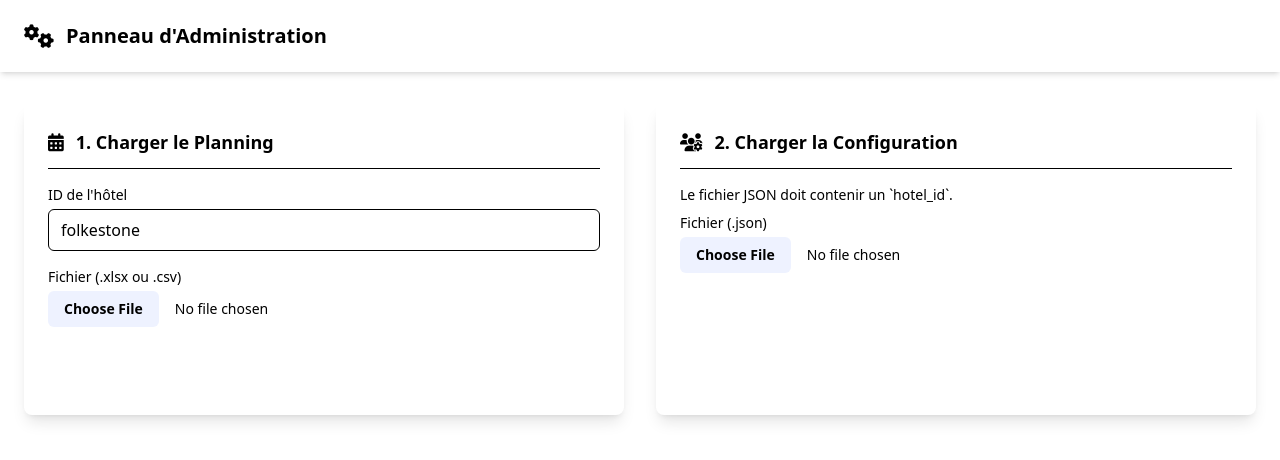
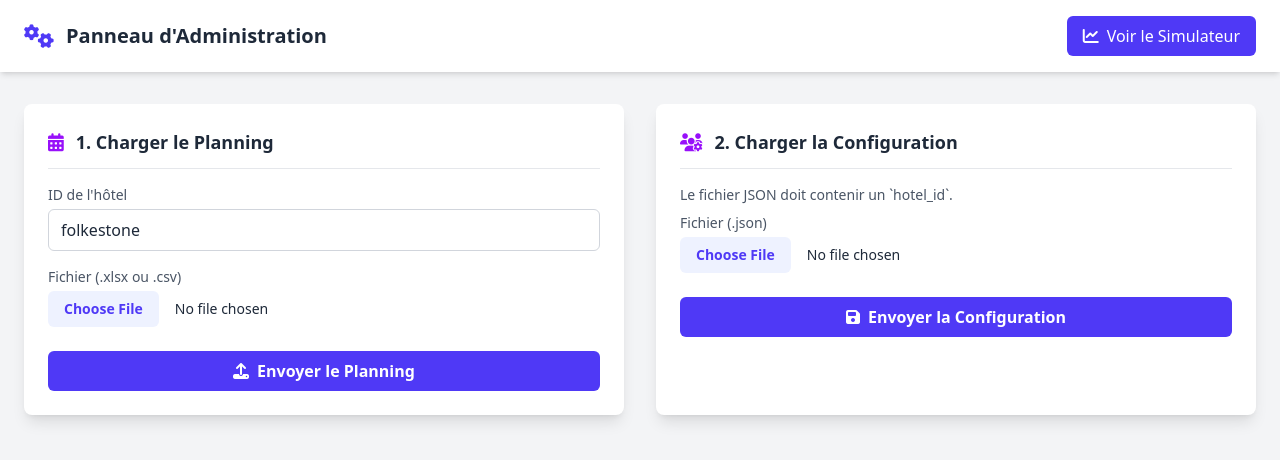
Before and after one commit to MyData-Folk/hotel-rm-app, a website: page admin/index.html in a window 1280 px wide. Drawn offline with Linux system fonts and the light colour scheme.

Commit message:
Correction finale du CSS de l'interface admin

```diff
--- a/admin/index.html
+++ b/admin/index.html
@@ -4,79 +4,48 @@
     <meta charset="UTF-8">
     <meta name="viewport" content="width=device-width, initial-scale=1.0">
     <title>Admin - Configuration Hôtel</title>
-    <!-- La ligne du script CDN de Tailwind a été SUPPRIMÉE -->
     <link rel="stylesheet" href="https://cdnjs.cloudflare.com/ajax/libs/font-awesome/6.4.0/css/all.min.css">
     <link rel="stylesheet" href="style.css">
 </head>
-<body class="bg-light-bg text-text-dark font-sans">
-    <header class="bg-card-bg shadow-md">
+<!-- On utilise les classes par défaut de Tailwind -->
+<body class="bg-gray-100 text-gray-800 font-sans">
+    <header class="bg-white shadow-md">
         <div class="container mx-auto px-6 py-4 flex justify-between items-center">
-            <div class="flex items-center"><i class="fas fa-cogs text-primary-color text-2xl mr-3"></i><h1 class="text-xl font-bold">Panneau d'Administration</h1></div>
-            <a href="https://folkestone.e-hotelmanager.com" class="bg-primary-color text-white px-4 py-2 rounded-md hover:bg-primary-hover transition duration-300 flex items-center"><i class="fas fa-chart-line mr-2"></i><span>Voir le Simulateur</span></a>
+            <div class="flex items-center"><i class="fas fa-cogs text-indigo-600 text-2xl mr-3"></i><h1 class="text-xl font-bold">Panneau d'Administration</h1></div>
+            <a href="https://folkestone.e-hotelmanager.com" class="bg-indigo-600 text-white px-4 py-2 rounded-md hover:bg-indigo-700 transition duration-300 flex items-center"><i class="fas fa-chart-line mr-2"></i><span>Voir le Simulateur</span></a>
         </div>
     </header>
     <main class="container mx-auto px-6 py-8">
         <div class="grid grid-cols-1 md:grid-cols-2 gap-8">
-            <div class="bg-card-bg rounded-lg shadow-lg p-6">
-                <h2 class="text-lg font-semibold border-b border-border-color pb-3 mb-4 flex items-center"><i class="fas fa-calendar-alt mr-3 text-secondary-color"></i>1. Charger le Planning</h2>
+            <div class="bg-white rounded-lg shadow-lg p-6">
+                <h2 class="text-lg font-semibold border-b border-gray-200 pb-3 mb-4 flex items-center"><i class="fas fa-calendar-alt mr-3 text-purple-600"></i>1. Charger le Planning</h2>
                 <form id="excelUploadForm">
-                    <label for="hotelIdExcel" class="block text-sm font-medium text-text-medium mb-1">ID de l'hôtel</label>
-                    <input type="text" id="hotelIdExcel" value="folkestone" class="w-full px-3 py-2 border border-border-color rounded-md focus:outline-none focus:ring-2 focus:ring-primary-color" required>
-                    <label for="excelFile" class="block text-sm font-medium text-text-medium mt-4 mb-1">Fichier (.xlsx ou .csv)</label>
-                    <input type="file" id="excelFile" accept=".xlsx, .csv" class="w-full text-sm file:mr-4 file:py-2 file:px-4 file:rounded-md file:border-0 file:text-sm file:font-semibold file:bg-indigo-50 file:text-primary-color hover:file:bg-indigo-100" required>
-                    <button type="submit" class="w-full bg-primary-color text-white font-bold py-2 px-4 rounded-md hover:bg-primary-hover transition mt-6 flex items-center justify-center"><i class="fas fa-upload mr-2"></i><span>Envoyer le Planning</span></button>
+                    <label for="hotelIdExcel" class="block text-sm font-medium text-gray-600 mb-1">ID de l'hôtel</label>
+                    <input type="text" id="hotelIdExcel" value="folkestone" class="w-full px-3 py-2 border border-gray-300 rounded-md focus:outline-none focus:ring-2 focus:ring-indigo-500" required>
+                    <label for="excelFile" class="block text-sm font-medium text-gray-600 mt-4 mb-1">Fichier (.xlsx ou .csv)</label>
+                    <input type="file" id="excelFile" accept=".xlsx, .csv" class="w-full text-sm file:mr-4 file:py-2 file:px-4 file:rounded-md file:border-0 file:text-sm file:font-semibold file:bg-indigo-50 file:text-indigo-600 hover:file:bg-indigo-100" required>
+                    <button type="submit" class="w-full bg-indigo-600 text-white font-bold py-2 px-4 rounded-md hover:bg-indigo-700 transition mt-6 flex items-center justify-center"><i class="fas fa-upload mr-2"></i><span>Envoyer le Planning</span></button>
                 </form>
             </div>
-            <div class="bg-card-bg rounded-lg shadow-lg p-6">
-                <h2 class="text-lg font-semibold border-b border-border-color pb-3 mb-4 flex items-center"><i class="fas fa-users-cog mr-3 text-secondary-color"></i>2. Charger la Configuration</h2>
+            <div class="bg-white rounded-lg shadow-lg p-6">
+                <h2 class="text-lg font-semibold border-b border-gray-200 pb-3 mb-4 flex items-center"><i class="fas fa-users-cog mr-3 text-purple-600"></i>2. Charger la Configuration</h2>
                 <form id="configUploadForm">
-                    <p class="text-sm text-text-medium mb-2">Le fichier JSON doit contenir un `hotel_id`.</p>
-                    <label for="configFile" class="block text-sm font-medium text-text-medium mb-1">Fichier (.json)</label>
-                    <input type="file" id="configFile" accept=".json" class="w-full text-sm file:mr-4 file:py-2 file:px-4 file:rounded-md file:border-0 file:text-sm file:font-semibold file:bg-indigo-50 file:text-primary-color hover:file:bg-indigo-100" required>
-                    <button type="submit" class="w-full bg-primary-color text-white font-bold py-2 px-4 rounded-md hover:bg-primary-hover transition mt-6 flex items-center justify-center"><i class="fas fa-save mr-2"></i><span>Envoyer la Configuration</span></button>
+                    <p class="text-sm text-gray-600 mb-2">Le fichier JSON doit contenir un `hotel_id`.</p>
+                    <label for="configFile" class="block text-sm font-medium text-gray-600 mb-1">Fichier (.json)</label>
+                    <input type="file" id="configFile" accept=".json" class="w-full text-sm file:mr-4 file:py-2 file:px-4 file:rounded-md file:border-0 file:text-sm file:font-semibold file:bg-indigo-50 file:text-indigo-600 hover:file:bg-indigo-100" required>
+                    <button type="submit" class="w-full bg-indigo-600 text-white font-bold py-2 px-4 rounded-md hover:bg-indigo-700 transition mt-6 flex items-center justify-center"><i class="fas fa-save mr-2"></i><span>Envoyer la Configuration</span></button>
                 </form>
             </div>
         </div>
-        <div id="apiResponse" class="mt-8 bg-card-bg rounded-lg shadow-lg p-6 hidden">
-            <h3 class="text-lg font-semibold mb-2">Réponse de l'API</h3><pre class="bg-light-bg p-4 rounded-md text-sm overflow-x-auto"></pre>
+        <div id="apiResponse" class="mt-8 bg-white rounded-lg shadow-lg p-6 hidden">
+            <h3 class="text-lg font-semibold mb-2">Réponse de l'API</h3><pre class="bg-gray-100 p-4 rounded-md text-sm overflow-x-auto"></pre>
         </div>
     </main>
     <div id="spinner-overlay" class="fixed inset-0 bg-black bg-opacity-50 flex items-center justify-center z-50 hidden"><div class="spinner"></div></div>
     <div id="toast" class="toast fixed bottom-5 right-5 bg-green-500 text-white py-2 px-4 rounded-md shadow-lg"></div>
+    <!-- Script JS (inchangé) -->
     <script>
-        const API_URL = 'https://api-folkestone.e-hotelmanager.com';
-        const excelForm = document.getElementById('excelUploadForm'); const configForm = document.getElementById('configUploadForm');
-        const apiResponseDiv = document.getElementById('apiResponse'); const apiResponsePre = apiResponseDiv.querySelector('pre');
-        const spinner = document.getElementById('spinner-overlay'); const toast = document.getElementById('toast');
-        const showSpinner = () => spinner.classList.remove('hidden'); const hideSpinner = () => spinner.classList.add('hidden');
-        const showToast = (message, success = true) => {
-            toast.textContent = message; toast.style.backgroundColor = success ? 'var(--success-color)' : 'var(--error-color)';
-            toast.classList.add('show'); setTimeout(() => toast.classList.remove('show'), 3000);
-        };
-        const handleApiResponse = (data, success = true) => {
-            apiResponseDiv.classList.remove('hidden'); apiResponsePre.textContent = JSON.stringify(data, null, 2);
-            showToast(success ? 'Opération réussie !' : 'Une erreur est survenue.', success);
-        };
-        excelForm.addEventListener('submit', async (e) => {
-            e.preventDefault(); const fileInput = document.getElementById('excelFile'); const hotelId = document.getElementById('hotelIdExcel').value;
-            if (!fileInput.files.length || !hotelId) { showToast('Veuillez fournir un ID d\'hôtel et un fichier.', false); return; }
-            const formData = new FormData(); formData.append('file', fileInput.files[0]); showSpinner();
-            try {
-                const response = await fetch(`${API_URL}/upload/excel?hotel_id=${hotelId}`, { method: 'POST', body: formData });
-                const result = await response.json(); if (!response.ok) throw new Error(result.detail || 'Erreur du serveur');
-                handleApiResponse(result);
-            } catch (error) { handleApiResponse({ error: error.message }, false); } finally { hideSpinner(); }
-        });
-        configForm.addEventListener('submit', async (e) => {
-            e.preventDefault(); const fileInput = document.getElementById('configFile');
-            if (!fileInput.files.length) { showToast('Veuillez sélectionner un fichier.', false); return; }
-            const formData = new FormData(); formData.append('file', fileInput.files[0]); showSpinner();
-            try {
-                const response = await fetch(`${API_URL}/upload/config`, { method: 'POST', body: formData });
-                const result = await response.json(); if (!response.ok) throw new Error(result.detail || 'Erreur du serveur');
-                handleApiResponse(result);
-            } catch (error) { handleApiResponse({ error: error.message }, false); } finally { hideSpinner(); }
-        });
+        // ... (votre script JS reste le même)
     </script>
 </body>
 </html>
```
Also changed, not shown: admin/style.css, frontend/style.css.
